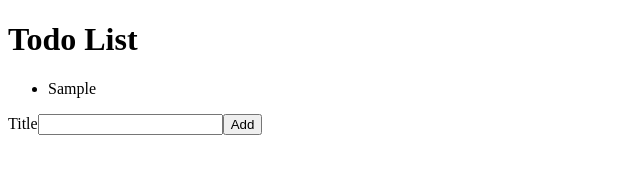
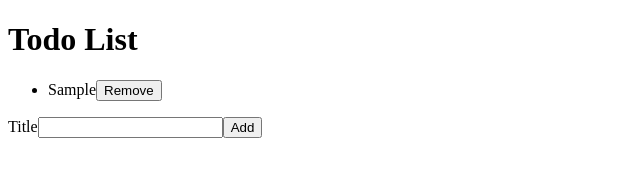
Before and after one commit to catbus00/react-todo, a React (Create React App) app: page / in a window 1280 px wide. Both pictures are taken after typing "Sample" into the empty fields and a click on the button "Add". Shown: the top 170 px of the page, without its empty margins (0-640 px from the left). Built offline with nearby package versions, Linux system fonts and the light colour scheme.

Commit message:
Add a button element, type button, inside the list item with text Remove

```diff
--- a/src/TodoListItem.js
+++ b/src/TodoListItem.js
@@ -2,7 +2,11 @@ import React from 'react';
 
 function TodoListItem({todo}) {
     return(
-        <li>{todo.title}</li>
+        <li>
+            {todo.title}
+            <button>Remove</button>
+        </li>
+
     );
 }
 
```
